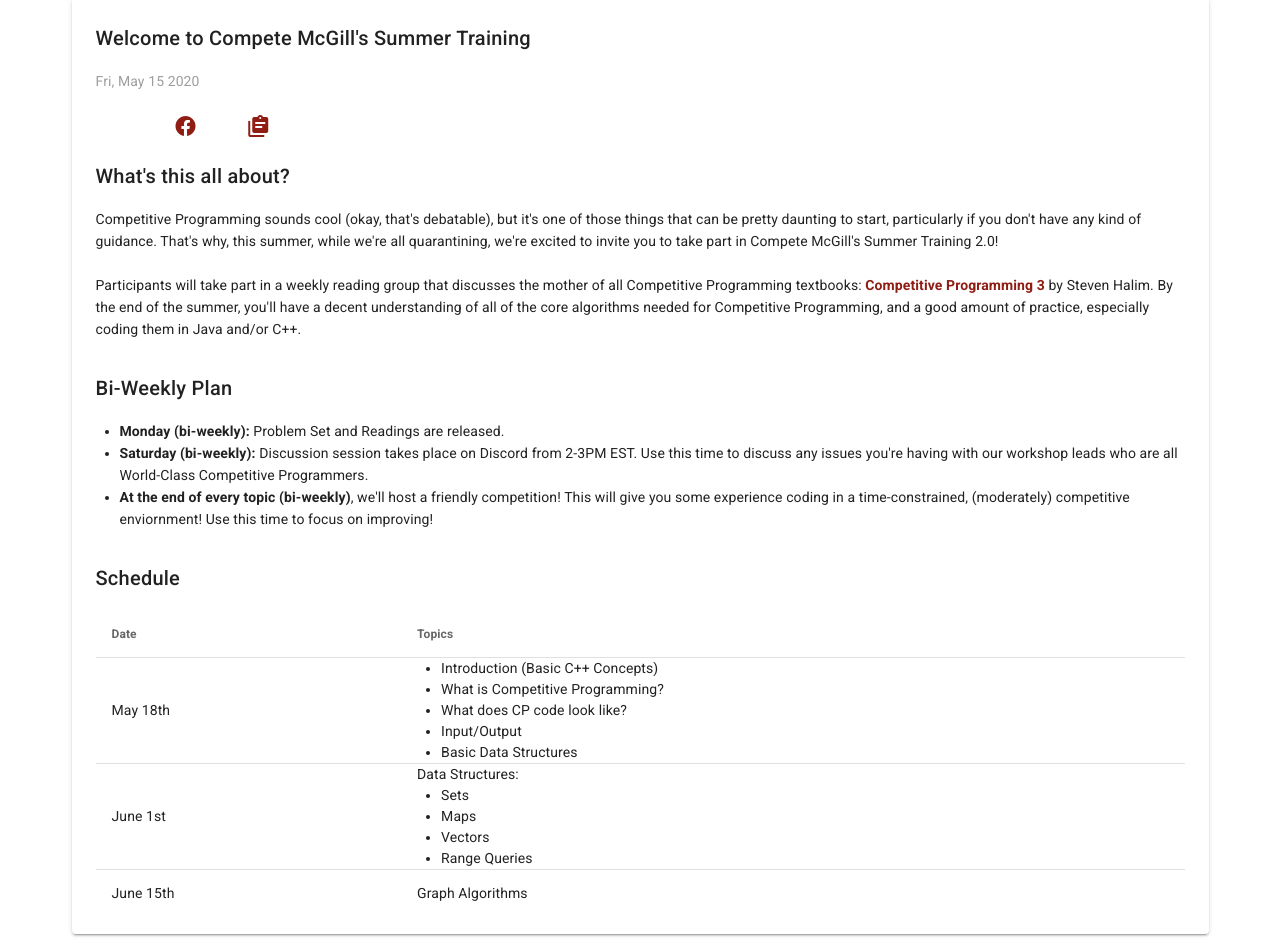
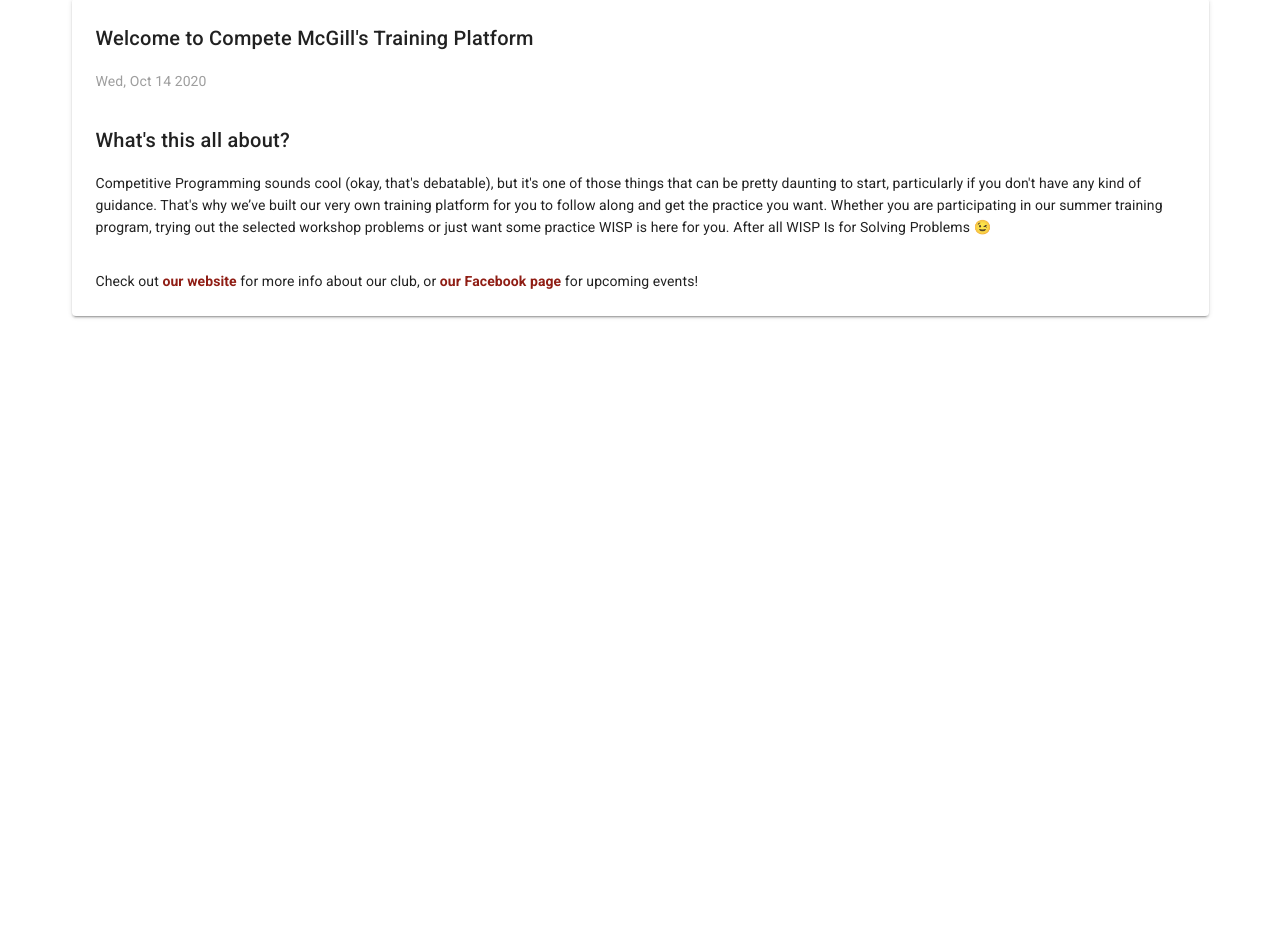
Before and after one commit to competemcgill/wisp-ui, a Vue app: page / in a window 1280 px wide. Shown: the part 210-1162 px from the top of the page. After the commit the page ends 800 px from the top, so only its background shows below. Built offline with nearby package versions, Linux system fonts and the light colour scheme.

Commit message:
Update Home page message from summer training to year-round memo

```diff
--- a/src/components/Home/Announcement.vue
+++ b/src/components/Home/Announcement.vue
@@ -5,137 +5,27 @@
       <v-container>
         <v-row>
           <v-card-title
-            >Welcome to Compete McGill's Summer Training</v-card-title
+            >Welcome to Compete McGill's Training Platform</v-card-title
           >
-          <v-card-text class="grey--text">Fri, May 15 2020</v-card-text>
-          <v-card-text class="social-link-icons">
-            <v-col lg="2" md="4">
-              <v-row justify="space-between">
-                <v-btn icon>
-                  <v-icon
-                    medium
-                    class="primary--text"
-                    @click="openLink('discord')"
-                    >mdi-discord</v-icon
-                  >
-                </v-btn>
-                <v-btn icon>
-                  <v-icon
-                    medium
-                    class="primary--text"
-                    @click="openLink('facebook')"
-                    >mdi-facebook</v-icon
-                  >
-                </v-btn>
-                <v-btn icon>
-                  <v-icon medium class="primary--text" @click="openLink('form')"
-                    >mdi-clipboard-text-multiple</v-icon
-                  >
-                </v-btn>
-              </v-row>
-            </v-col>
-          </v-card-text>
+          <v-card-text class="grey--text">Wed, Oct 14 2020</v-card-text>
           <v-card-title>What's this all about?</v-card-title>
           <v-card-text>
             Competitive Programming sounds cool (okay, that's debatable), but
             it's one of those things that can be pretty daunting to start,
-            particularly if you don't have any kind of guidance. That's why,
-            this summer, while we're all quarantining, we're excited to invite
-            you to take part in Compete McGill's Summer Training 2.0!
-            <br />
-            <br />Participants will take part in a weekly reading group that
-            discusses the mother of all Competitive Programming textbooks:
-            <a href="https://cpbook.net/" target="_blank"
-              >Competitive Programming 3</a
-            >
-            by Steven Halim. By the end of the summer, you'll have a decent
-            understanding of all of the core algorithms needed for Competitive
-            Programming, and a good amount of practice, especially coding them
-            in Java and/or C++.
+            particularly if you don't have any kind of guidance. That's why
+            we’ve built our very own training platform for you to follow along
+            and get the practice you want. Whether you are participating in our
+            summer training program, trying out the selected workshop problems
+            or just want some practice WISP is here for you. After all WISP Is
+            for Solving Problems 😉
           </v-card-text>
-          <v-card-title>Bi-Weekly Plan</v-card-title>
           <v-card-text>
-            <ul>
-              <li>
-                <b>Monday (bi-weekly):</b> Problem Set and Readings are
-                released.
-              </li>
-              <li>
-                <b>Saturday (bi-weekly):</b> Discussion session takes place on
-                Discord from 2-3PM EST. Use this time to discuss any issues
-                you're having with our workshop leads who are all World-Class
-                Competitive Programmers.
-              </li>
-              <li>
-                <b>At the end of every topic (bi-weekly)</b>, we'll host a
-                friendly competition! This will give you some experience coding
-                in a time-constrained, (moderately) competitive enviornment! Use
-                this time to focus on improving!
-              </li>
-            </ul>
-          </v-card-text>
-          <v-card-title>Schedule</v-card-title>
-          <v-card-text>
-            <v-simple-table fixed-header height="300px">
-              <thead>
-                <tr>
-                  <th class="text-left">Date</th>
-                  <th class="text-left">Topics</th>
-                </tr>
-              </thead>
-              <tbody>
-                <tr>
-                  <td>May 18th</td>
-                  <td>
-                    <ul>
-                      <li>Introduction (Basic C++ Concepts)</li>
-                      <li>What is Competitive Programming?</li>
-                      <li>What does CP code look like?</li>
-                      <li>Input/Output</li>
-                      <li>Basic Data Structures</li>
-                    </ul>
-                  </td>
-                </tr>
-                <tr>
-                  <td>June 1st</td>
-                  <td>
-                    Data Structures:
-                    <ul>
-                      <li>Sets</li>
-                      <li>Maps</li>
-                      <li>Vectors</li>
-                      <li>Range Queries</li>
-                    </ul>
-                  </td>
-                </tr>
-                <tr>
-                  <td>June 15th</td>
-                  <td>Graph Algorithms</td>
-                </tr>
-                <tr>
-                  <td>June 29th</td>
-                  <td>
-                    <ul>
-                      <li>Sorting</li>
-                      <li>Searching</li>
-                      <li>Greedy Algorithms</li>
-                    </ul>
-                  </td>
-                </tr>
-                <tr>
-                  <td>July 13th</td>
-                  <td>Dynamic Programming</td>
-                </tr>
-                <tr>
-                  <td>July 27th</td>
-                  <td>Math</td>
-                </tr>
-                <tr>
-                  <td>August 10th</td>
-                  <td>String Algorithms</td>
-                </tr>
-              </tbody>
-            </v-simple-table>
+            Check out
+            <a href="https://compete-mcgill.ca/">our website</a> for more info
+            about our club, or
+            <a href="https://www.facebook.com/CompeteMcGill">
+              our Facebook page </a
+            >for upcoming events!
           </v-card-text>
         </v-row>
       </v-container>
```
